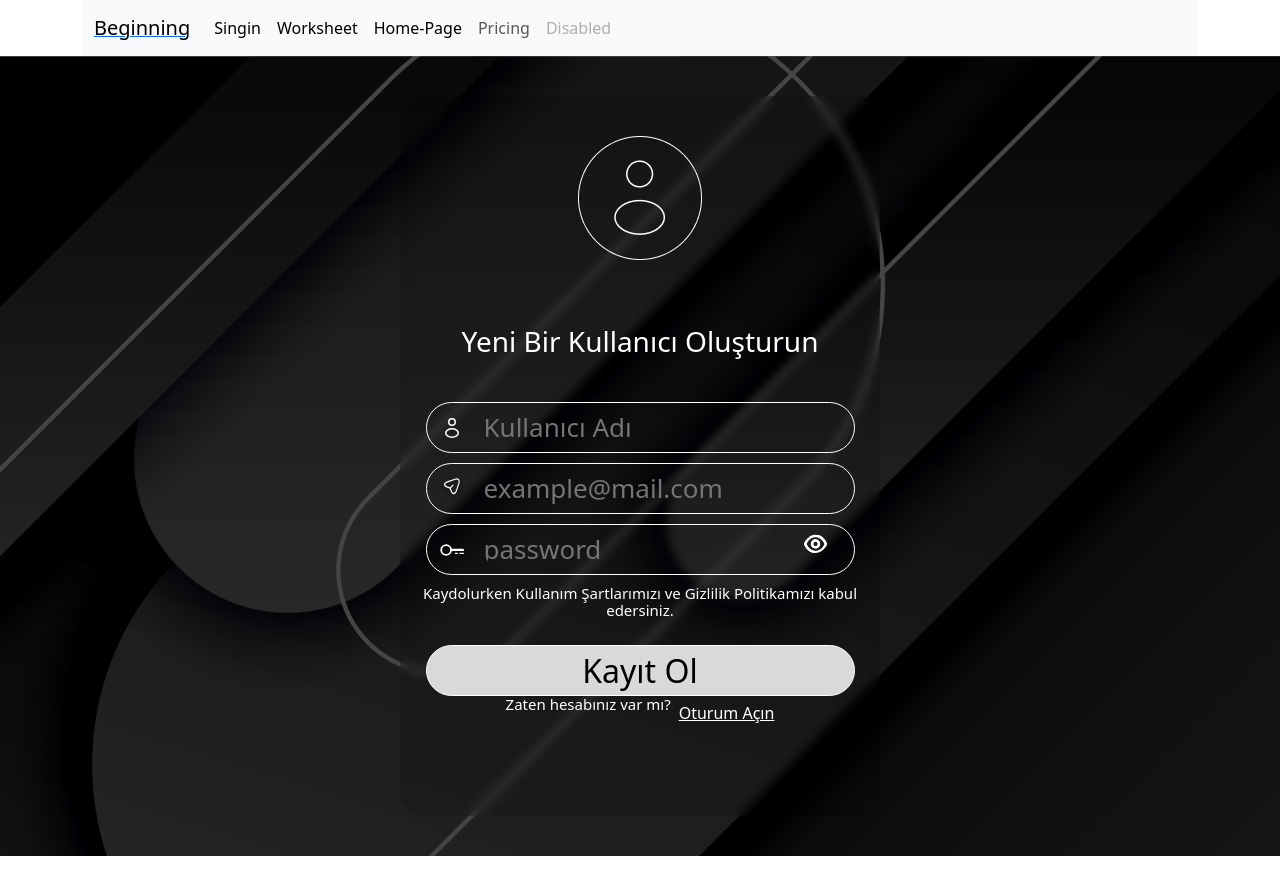
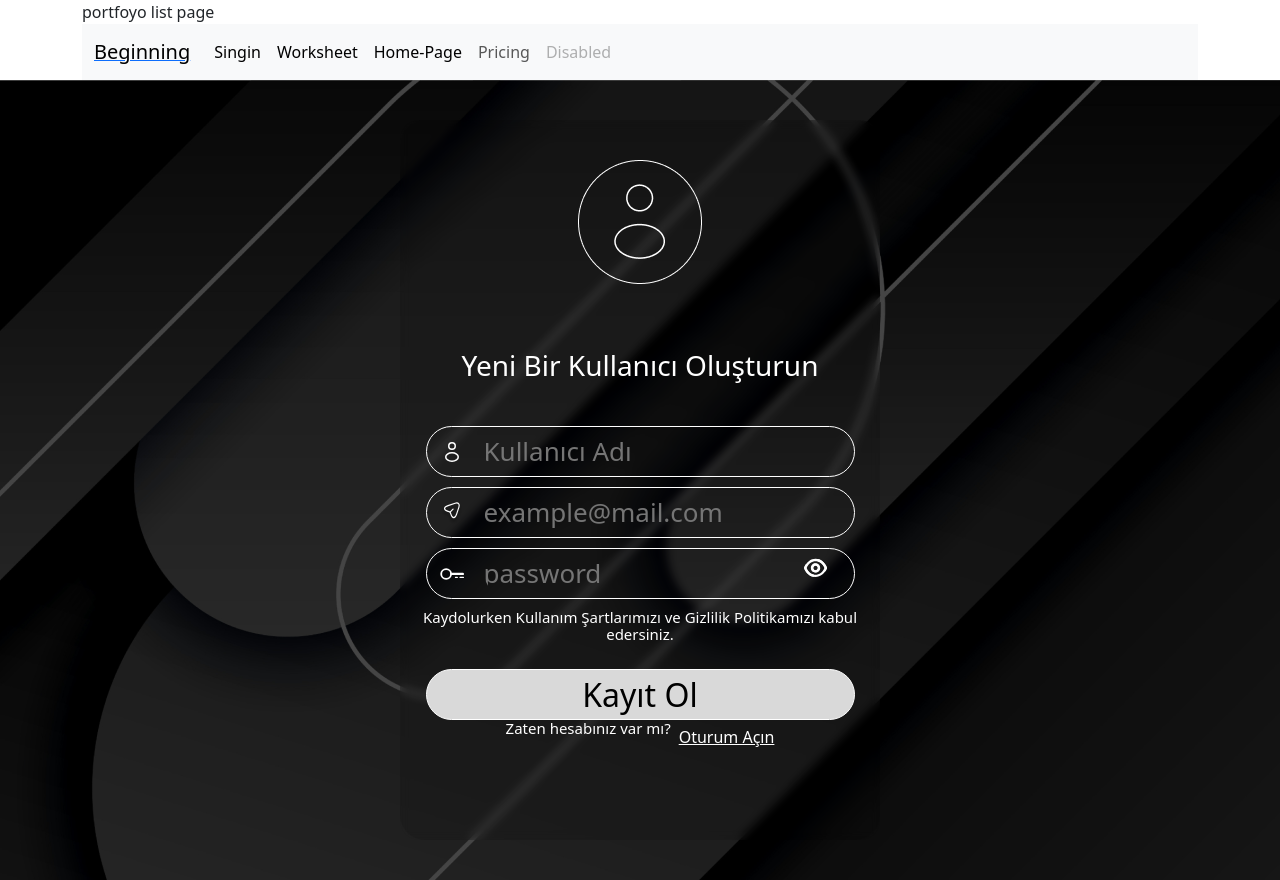
Before and after one commit to mahmali/vue-baslangic-uygulamalar, a Vue app: page /singin in a window 1280 px wide. Before the commit the page ends 856 px from the top, so only its background shows below. Built offline with nearby package versions, Linux system fonts and the light colour scheme.

Commit message:
List add page

```diff
--- a/src/App.vue
+++ b/src/App.vue
@@ -1,5 +1,6 @@
 <template>
   <div id="app">
+    <applist></applist>
     <appheader></appheader>
     <router-view></router-view>
   </div>
@@ -8,11 +9,13 @@
 <script>
 
 import header from './components/page/header.vue'
+import list from './components/Portfolyo/List.vue'
 
 export default {
   name: 'App',
   components: {
-    appheader: header
+    appheader: header,
+    applist: list
   }
 }
 </script>
--- /dev/null
+++ b/src/components/Portfolyo/List.vue
@@ -0,0 +1,15 @@
+<template>
+    <div class="container">
+        portfoyo list page
+    </div>
+
+</template>
+<script>
+export default {
+    name: 'List'
+}
+
+</script>
+
+<style scoped>
+</style>
--- a/src/routes.js
+++ b/src/routes.js
@@ -1,9 +1,11 @@
 import Beginning from './components/beginning.vue'
 import Singin from './components/Singin.vue'
 import Worksheet from './components/Worksheet.vue'
+import List from './components/Portfolyo/List.vue'
 
 export const routes = [
   { path: '', component: Beginning },
   { path: '/singin', component: Singin },
-  { path: '/worksheet', component: Worksheet }
+  { path: '/worksheet', component: Worksheet },
+  { path: '/list', component: List}
 ]
```
